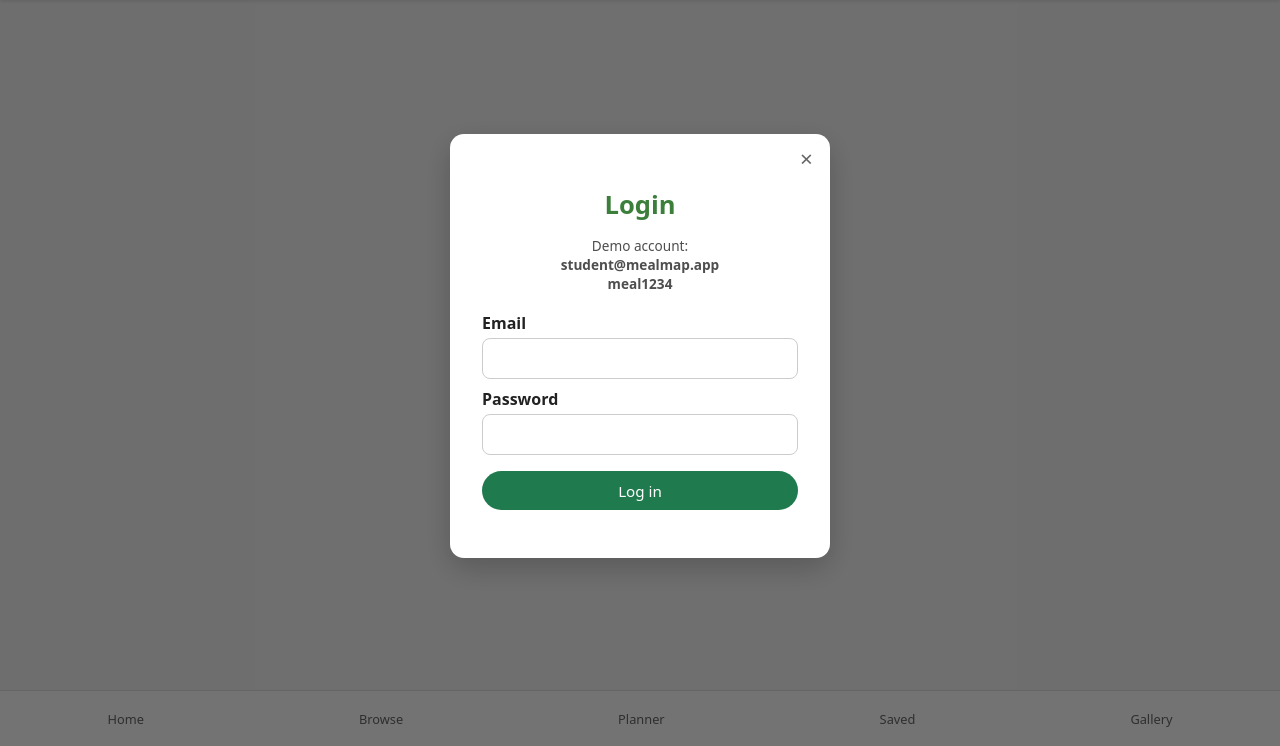
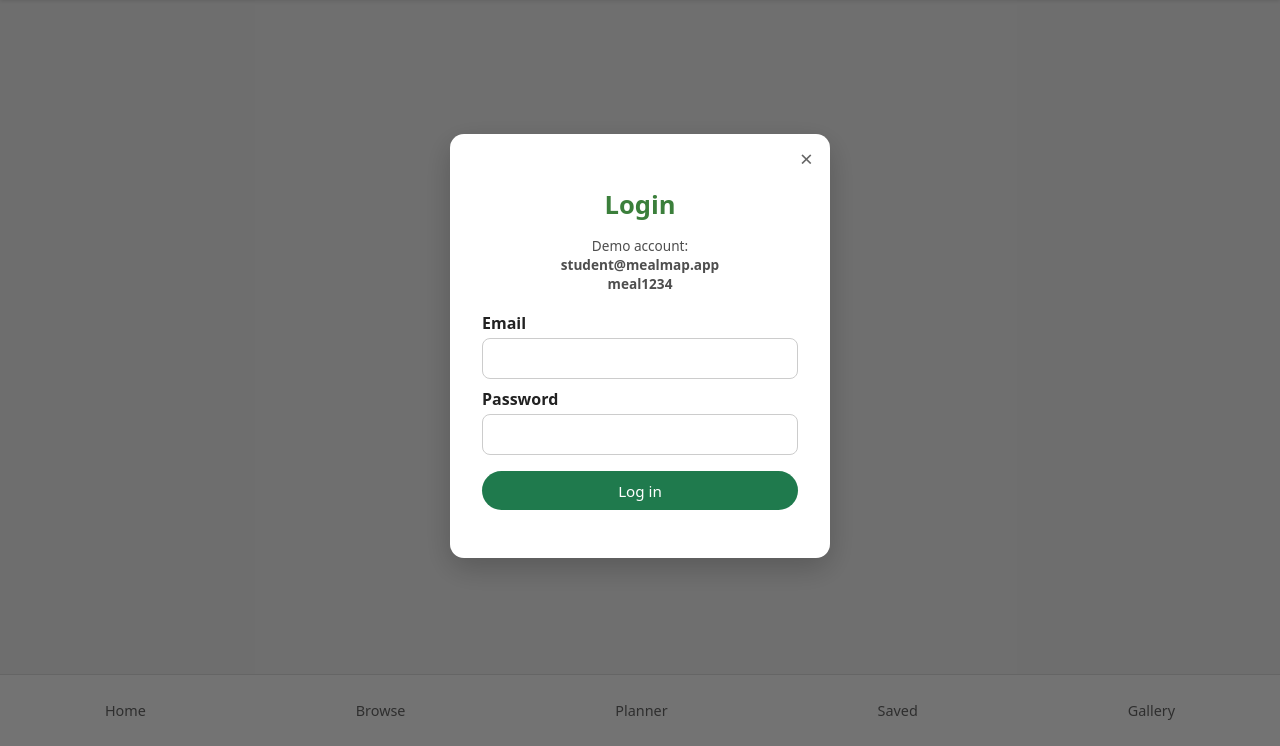
Before and after one commit to Finngrierson/MealMap-, a plain HTML site: page index.html in a window 1280 px wide. Shown: the part 54-800 px from the top of the page. Drawn offline with Linux system fonts and the light colour scheme.

Commit message:
Update styles.css

```diff
--- a/styles.css
+++ b/styles.css
@@ -801,7 +801,7 @@ button {
   bottom: 0;
   left: 0;
   right: 0;
-  height: 3.5rem;
+  height: 4.5rem;
   background-color: #ffffff;
   border-top: 1px solid #e0e0e0;
   display: flex;
@@ -813,7 +813,7 @@ button {
 .nav-btn {
   background: none;
   border: none;
-  font-size: 0.8rem;
+  font-size: 0.9rem;
   color: #666666;
   display: flex;
   flex-direction: column;
```
